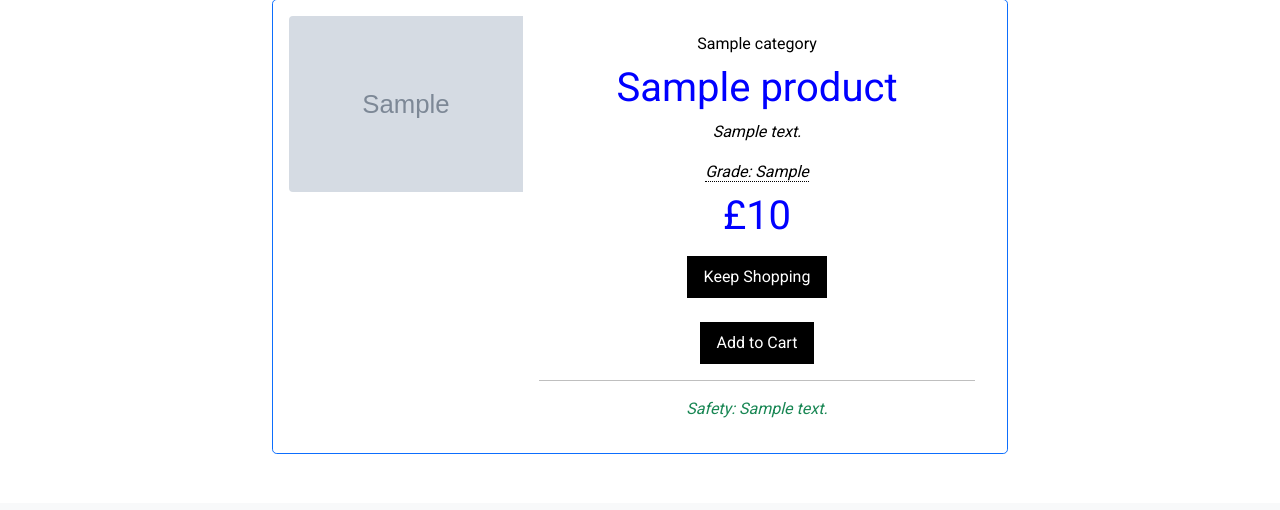
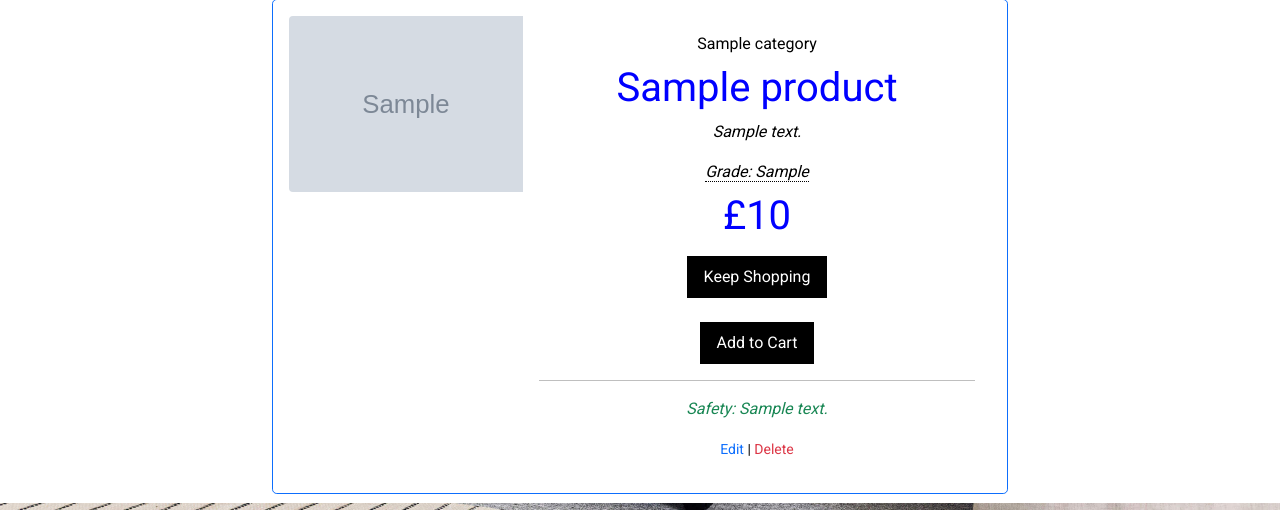
Before and after one commit to doctorandrewbrown/community-appliances, a Django app: page /products/1 in a window 1280 px wide. Shown: the part 297-807 px from the top of the page. Before the commit the page ends 751 px from the top, so only its background shows below. Run offline with Django 3.2, Linux system fonts and the light colour scheme; a user stored in the database is signed in; tables that the repository leaves empty hold one stand-in row (values such as "Sample post"); grey boxes marked "Sample" are stand-in pictures; some libraries are stand-ins or nearby versions.

Commit message:
implement product management delete product

```diff
--- a/products/templates/products/product_detail.html
+++ b/products/templates/products/product_detail.html
@@ -62,6 +62,12 @@
                         </form>
                         <hr>
                         <p class="card-text text-success"><em>Safety: {{product.certificate.description}}</em></p>
+                        {% if request.user.is_superuser %}
+                        <small class="ml-3">
+                            <a href="{% url 'edit_product' product.id %}">Edit</a> |
+                            <a class="text-danger" href="{% url 'delete_product' product.id %}">Delete</a>
+                        </small>
+                        {% endif %}
 
                     </div>
                 </div>
--- a/products/urls.py
+++ b/products/urls.py
@@ -6,4 +6,5 @@ urlpatterns = [
     path('<int:product_id>', views.product_detail, name='product_detail'),
     path('add/', views.add_product, name='add_product'),
     path('edit/<int:product_id>/', views.edit_product, name='edit_product'),
+    path('delete/<int:product_id>/', views.delete_product, name='delete_product'),
 ]
--- a/products/views.py
+++ b/products/views.py
@@ -128,3 +128,14 @@ def edit_product(request, product_id):
     }
 
     return render(request, template, context)
+
+def delete_product(request, product_id):
+    """ Delete a product from the store """
+    if not request.user.is_superuser:
+        messages.error(request, 'Sorry, only store owners can do that.')
+        return redirect(reverse('home'))
+
+    product = get_object_or_404(Product, pk=product_id)
+    product.delete()
+    messages.success(request, 'Product deleted!')
+    return redirect(reverse('products'))
```
